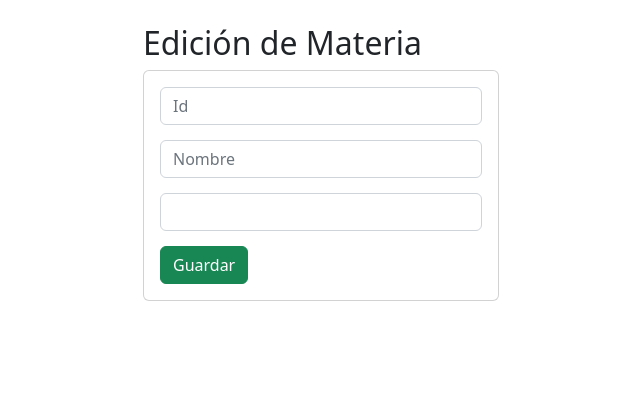
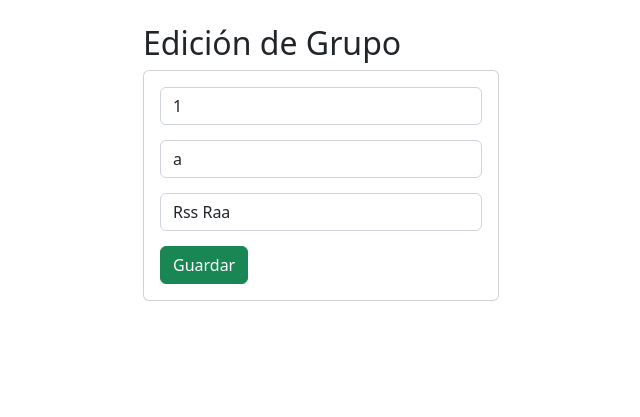
Before and after one commit to aru-diaz/universidad, a Django app: page /edicionGrupo/1 in a window 1280 px wide. Shown: the part 56-473 px from the top of the page, without its empty margins (319-959 px from the left). Run offline with Django 4.2, Linux system fonts and the light colour scheme; data comes from the database, SQL or seed files in the repository; both versions use the stored data as it was after the commit.

Commit message:
Creacion edicion y eliminacion grupo

```diff
--- a/Apps/Horario/templates/base.html
+++ b/Apps/Horario/templates/base.html
@@ -54,6 +54,14 @@
         Proyecto Grupos Materias Ramon Cardenas
     </footer>
 
+    {% if messages %}
+        {% for message in messages %}
+        <script>
+            alert("{{ message }}");
+        </script>
+        {% endfor %}
+    {% endif %}
+
     <script src="{% static 'js/main.js' %}"></script>
     <script src="https://cdn.jsdelivr.net/npm/bootstrap@5.2.0-beta1/dist/js/bootstrap.bundle.min.js"
         integrity="sha384-pprn3073KE6tl6bjs2QrFaJGz5/SUsLqktiwsUTF55Jfv3qYSDhgCecCxMW52nD2"
--- a/Apps/Horario/templates/docentes/edicionDocentes.html
+++ b/Apps/Horario/templates/docentes/edicionDocentes.html
@@ -1,6 +1,6 @@
 {% extends "../base.html" %}
 
-{% block tittle %} Gestion materias {% endblock %}
+{% block tittle %} Gestion docentes {% endblock %}
 
 {% block body %}
 
--- a/Apps/Horario/templates/grupos/edicionGrupos.html
+++ b/Apps/Horario/templates/grupos/edicionGrupos.html
@@ -1,26 +1,30 @@
 {% extends "../base.html" %}
 
-{% block tittle %} Gestion materias {% endblock %}
+{% block tittle %} Gestion grupos {% endblock %}
 
 {% block body %}
 
 <div class="row">
     <div class="col-md-4 offset-md-4">
-        <h2>Edición de Materia</h2>
+        <h2>Edición de Grupo</h2>
         <div class="card">
             <div class="card-body">
-                <form action="/editarMateria/" method="POST">{% csrf_token %}
+                <form action="/editarGrupo/" method="POST">{% csrf_token %}
                     <div class="form-group">
-                        <input type="text" id="idMateria" name="idMateria" value="{{materia.idMateria}}" class="form-control" placeholder="Id"
+                        <input type="text" id="idGrupo" name="idGrupo" value="{{grupo.idGrupo}}" class="form-control" placeholder="Id"
                             minlength="1" maxlength="6" readonly required>
                     </div>
                     <div class="form-group">
-                        <input type="text" id="nombreMateria" name="nombreMateria" value="{{materia.nombreMateria}}" class="form-control" placeholder="Nombre"
+                        <input type="text" id="nombreGrupo" name="nombreGrupo" value="{{grupo.nombreGrupo}}" class="form-control" placeholder="Nombre"
                             maxlength="50" required>
                     </div>
                     <div class="form-group">
-                        <input type="text" id="creditosMateria" name="creditosMateria" value="{{materia.creditosMateria}}" class="form-control" min="1" max="2"
-                            value="1" required>
+                        <select type="text" id="idDocente" name="idDocente" class="form-control" required>
+                            <option value="-1" disabled>Seleccione un docente</option>
+                            {% for d in docentes %}
+                                <option value="{{d.idDocente}}" {% if d.idDocente ==  grupo.idDocente.idDocente %} selected {% endif %}>{{d.nombreDocente}} {{d.apellidoDocente}}</option>
+                            {% endfor %}
+                        </select>
                     </div>
                     <div class="form-group">
                         <button type="submit" class="btn btn-success btn-block text-white">Guardar</button>
--- a/Apps/Horario/templates/grupos/gestionGrupos.html
+++ b/Apps/Horario/templates/grupos/gestionGrupos.html
@@ -54,10 +54,10 @@
                         <td>{{g.idGrupo}}</td>
                         <td>{{g.nombreGrupo}}</td>
                         <td>{{g.idDocente.nombreDocente}} {{g.idDocente.apellidoDocente}}</td>
-                        <td><a href="edicionMateria/{{g.idGrupo}}" class="btn btn-info">Editar</a></td>
-                        <td><a href="eliminarMateria/{{g.idGrupo}}" class="btn btn-danger btnEliminacion">Eliminar</a>
+                        <td><a href="edicionGrupo/{{g.idGrupo}}" class="btn btn-info">Editar</a></td>
+                        <td><a href="eliminarGrupo/{{g.idGrupo}}" class="btn btn-danger btnEliminacion">Eliminar</a>
                         </td>
-                        <td><a href="eliminarMateria/{{g.idGrupo}}" class="btn btn-success">Ver detalle</a></td>
+                        <td><a href="detalleGrupo/{{g.idGrupo}}" class="btn btn-success">Ver detalle</a></td>
                     </tr>
                     {% endfor %}
                 </tbody>
--- a/Apps/Horario/views.py
+++ b/Apps/Horario/views.py
@@ -1,6 +1,7 @@
 from django.shortcuts import render, redirect
 from .models import Materia, Docente, Grupo
 from django.db import IntegrityError
+from django.contrib import messages
 
 # Create your views here.
 def inicio(request):
@@ -17,7 +18,9 @@ def registrarMateria(request):
     try:
         materia = Materia.objects.create(
             idMateria=idMateria, nombreMateria=nombreMateria, creditosMateria=creditosMateria)
+        messages.success(request, '¡Materia registrada!')
     except IntegrityError:
+        messages.success(request, '¡Materia NO registrada, duplicado de id!')
         return redirect('/materias')
 
     return redirect('/materias')
@@ -26,6 +29,7 @@ def eliminarMateria(request, idMateria):
     materia = Materia.objects.get(idMateria=idMateria)
     materia.delete()
 
+    messages.success(request, '¡Materia eliminada!')
     return redirect('/materias')
 
 def edicionMateria(request, idMateria):
@@ -36,12 +40,15 @@ def editarMateria(request):
     idMateria = request.POST['idMateria']
     nombreMateria = request.POST['nombreMateria']
     creditosMateria = request.POST['creditosMateria']
-
-    materia = Materia.objects.get(idMateria=idMateria)
-    materia.nombreMateria = nombreMateria
-    materia.creditosMateria = creditosMateria
-    materia.save()
-
+    try:
+        materia = Materia.objects.get(idMateria=idMateria)
+        materia.nombreMateria = nombreMateria
+        materia.creditosMateria = creditosMateria
+        materia.save()
+        messages.success(request, '¡Materia actualizada!')
+    except IntegrityError:
+        messages.success(request, '¡La materia no se pudo editar!')
+        return redirect('/materias')
     return redirect('/materias')
 
 ##################################################################
@@ -58,14 +65,16 @@ def registrarDocente(request):
     try:
         docente = Docente.objects.create(
             idDocente=idDocente, nombreDocente=nombreDocente, apellidoDocente=apellidoDocente)
+        messages.success(request, '¡Docente registrado!')
     except IntegrityError:
+        messages.success(request, '¡Docente NO registrado, duplicado de id!')
         return redirect('/docentes')
     return redirect('/docentes')
 
 def eliminarDocente(request, idDocente):
     docente = Docente.objects.get(idDocente=idDocente)
     docente.delete()
-
+    messages.success(request, '¡Docente eliminado!')
     return redirect('/docentes')
 
 def edicionDocente(request, idDocente):
@@ -76,11 +85,15 @@ def editarDocente(request):
     idDocente = request.POST['idDocente']
     nombreDocente = request.POST['nombreDocente']
     apellidoDocente = request.POST['apellidoDocente']
-
-    docente = Docente.objects.get(idDocente=idDocente)
-    docente.nombreDocente = nombreDocente
-    docente.apellidoDocente = apellidoDocente
-    docente.save()
+    try:
+        docente = Docente.objects.get(idDocente=idDocente)
+        docente.nombreDocente = nombreDocente
+        docente.apellidoDocente = apellidoDocente
+        docente.save()
+        messages.success(request, '¡Docente actualizado!')
+    except IntegrityError:
+        messages.success(request, '¡El docente no se pudo editar!')
+        return redirect('/docentes')
 
     return redirect('/docentes')
 
@@ -97,29 +110,37 @@ def registrarGrupo(request):
 
     try:
         grupo = Grupo.objects.create(
-            idGrupo=idGrupo, nombreGrupo=nombreGrupo, idDocente=idDocente)
+            idGrupo=idGrupo, nombreGrupo=nombreGrupo, idDocente=Docente.objects.get(idDocente=idDocente))
+        messages.success(request, '¡Grupo registrado!')
     except IntegrityError:
+        messages.success(request, '¡Grupo NO registrado!, duplicado de id o duplicado de docente')
         return redirect('/grupos')
     return redirect('/grupos')
 
 def eliminarGrupo(request, idGrupo):
     docente = Grupo.objects.get(idGrupo=idGrupo)
     docente.delete()
-
+    messages.success(request, '¡Grupo eliminado!')
     return redirect('/grupos')
 
 def edicionGrupo(request, idGrupo):
-    docente = Grupo.objects.get(idGrupo=idGrupo)
-    return render(request, "grupos/edicionGrupos.html", {"docente": docente})
+    grupo = Grupo.objects.get(idGrupo=idGrupo)
+    docentes = Docente.objects.all()
+    return render(request, "grupos/edicionGrupos.html", {"grupo": grupo, "docentes":docentes})
 
 def editarGrupo(request):
     idGrupo = request.POST['idGrupo']
     nombreGrupo = request.POST['nombreGrupo']
-    apellidoGrupo = request.POST['apellidoGrupo']
+    idDocente = request.POST['idDocente']
 
-    docente = Grupo.objects.get(idGrupo=idGrupo)
-    docente.nombreGrupo = nombreGrupo
-    docente.apellidoGrupo = apellidoGrupo
-    docente.save()
+    try:
+        grupo = Grupo.objects.get(idGrupo=idGrupo)
+        grupo.nombreGrupo = nombreGrupo
+        grupo.idDocente = Docente.objects.get(idDocente=idDocente)
+        grupo.save()
+        messages.success(request, '¡Grupo actualizado!')
+    except IntegrityError:
+        messages.success(request, '¡El grupo no se pudo editar!')
+        return redirect('/grupos')
 
     return redirect('/grupos')
```
Also changed, not shown: Universidad.db.
